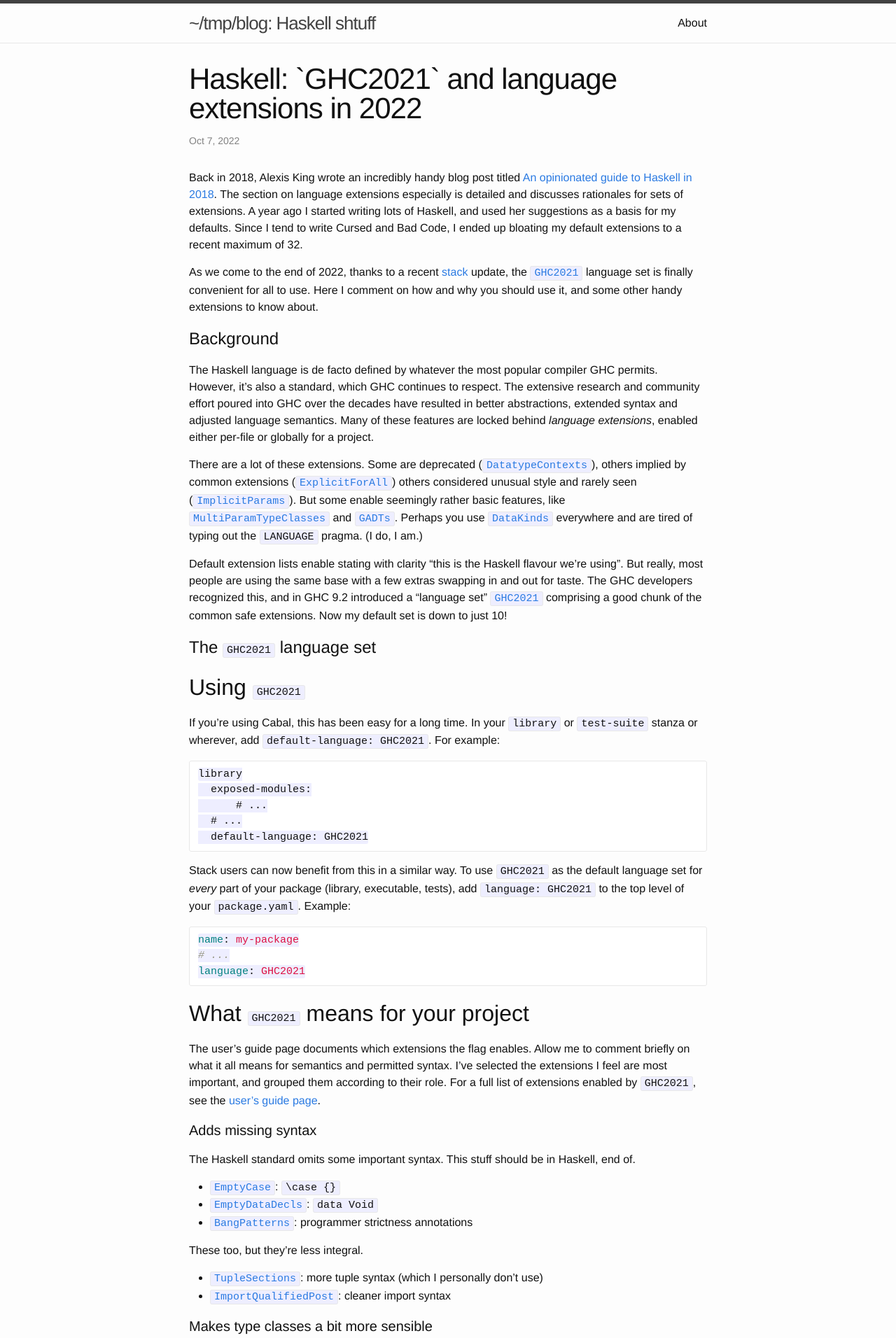
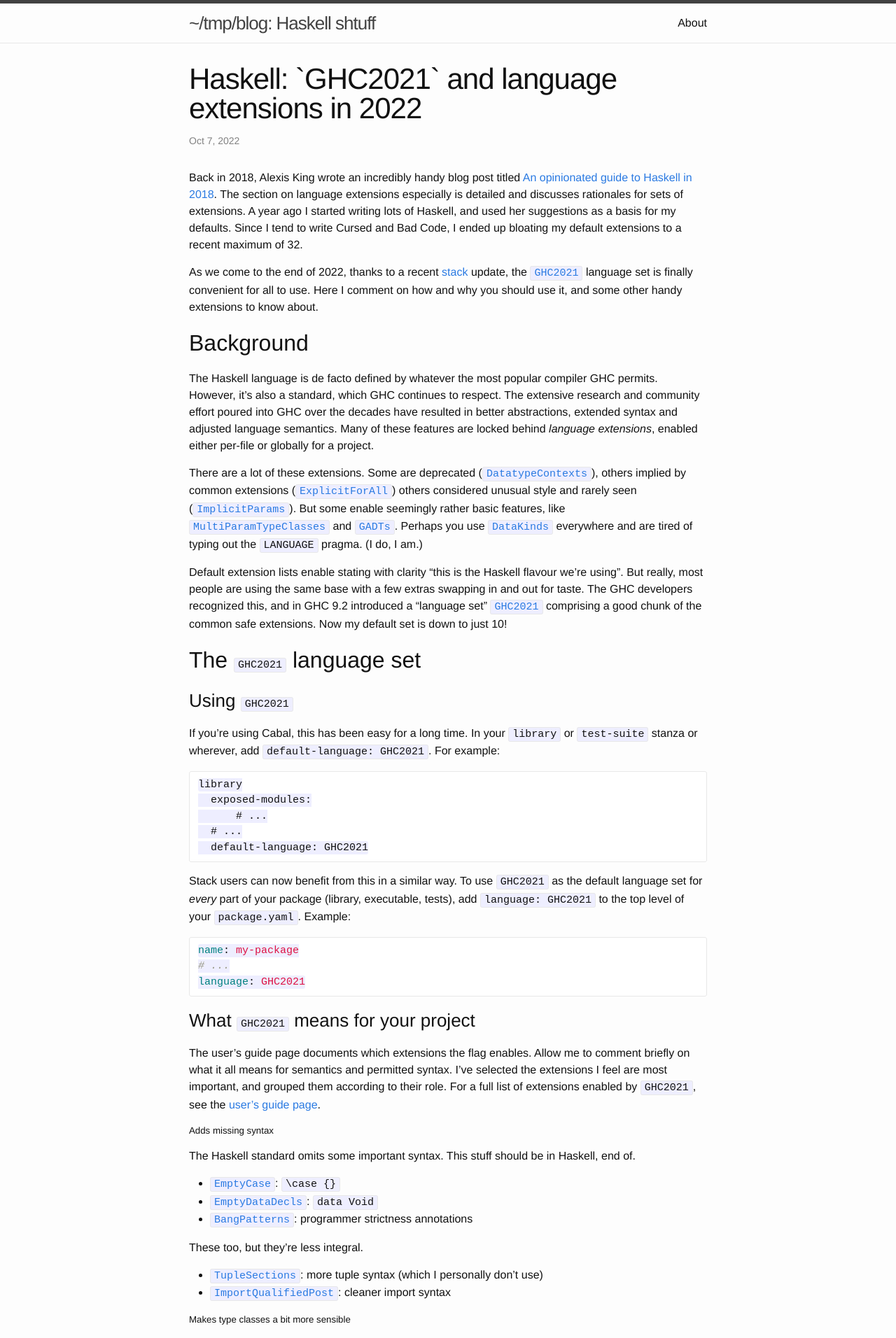
Before and after one commit to raehik/raehik.github.io, a Jekyll site: the page built from _posts/2022-10-07-ghc2021-in-2022.md, in a window 1280 px wide. Shown: the top 1912 px of the page at 70% size. Built offline with Jekyll 4.4.1, drawn with Linux system fonts in a browser that asks for light colours.

````diff
--- a/_posts/2022-10-07-ghc2021-in-2022.md
+++ b/_posts/2022-10-07-ghc2021-in-2022.md
@@ -68,7 +68,7 @@ As we come to the end of 2022, thanks to a recent [stack][] update, the
 [`GHC2021`][] language set is finally convenient for all to use. Here I comment
 on how and why you should use it, and some other handy extensions to know about.
 
-# Background
+## Background
 The Haskell language is de facto defined by whatever the most popular compiler
 GHC permits. However, it's also a standard, which GHC continues to respect. The
 extensive research and community effort poured into GHC over the decades have
@@ -89,8 +89,8 @@ swapping in and out for taste. The GHC developers recognized this, and in GHC
 9.2 introduced a "language set" [`GHC2021`][] comprising a good chunk of the
 common safe extensions. Now my default set is down to just 10!
 
-# The `GHC2021` language set
-## Using `GHC2021`
+## The `GHC2021` language set
+### Using `GHC2021`
 If you're using Cabal, this has been easy for a long time. In your `library` or
 `test-suite` stanza or wherever, add `default-language: GHC2021`. For example:
 
@@ -113,14 +113,14 @@ name: my-package
 language: GHC2021
 ```
 
-## What `GHC2021` means for your project
+### What `GHC2021` means for your project
 The user's guide page documents which extensions the flag enables. Allow me to
 comment briefly on what it all means for semantics and permitted syntax. I've
 selected the extensions I feel are most important, and grouped them according to
 their role. For a full list of extensions enabled by `GHC2021`, see the [user's
 guide page][GHC2021].
 
-#### Adds missing syntax
+##### Adds missing syntax
 The Haskell standard omits some important syntax. This stuff should be in
 Haskell, end of.
 
@@ -133,14 +133,14 @@ These too, but they're less integral.
   * [`TupleSections`][]: more tuple syntax (which I personally don't use)
   * [`ImportQualifiedPost`][]: cleaner import syntax
 
-#### Makes type classes a bit more sensible
+##### Makes type classes a bit more sensible
 Type classes have evolved a lot over GHC's lifetime. `GHC2021` thankfully
 enables the ones you need to have a good time.
 
   * [`MultiParamTypeClasses`][]: or no `MonadReader r m` for you!
   * [`FlexibleInstances`][], [`FlexibleContexts`][]: relax silly rules
 
-#### Fleshes out kind system
+##### Fleshes out kind system
 Through extensive changes to Haskell's kind system, GHC gives programmers
 extremely powerful tools. Most of the big players are provided by `GHC2021`. The
 syntax additions are small/ingrained enough into the existing language that
@@ -150,7 +150,7 @@ reading them shouldn't cause much distress to unaccustomed programmers.
   * [`ConstraintKinds`][]
   * [`StandaloneKindSignatures`][]
 
-#### Powers up type system
+##### Powers up type system
 These are larger changes to the language which are likely to surprise new users.
 They are focused around the explicit quantification and scoping of type
 variables, and the `forall` construct. [`TypeApplications`][] in particular adds
@@ -160,7 +160,7 @@ an extra dimension to function calls.
   * [`ScopedTypeVariables`][]
   * [`TypeApplications`][]
 
-#### Extends deriving mechanism
+##### Extends deriving mechanism
 GHC can derive efficient type class instances for many type classes. `GHC2021`
 enables them all. They do nothing if you don't request GHC derive such an
 instance. The user's guide page
@@ -177,8 +177,8 @@ and its sibling pages are useful for further reading.
 [`StandaloneDeriving`][] is also enabled, which provides more flexible syntax
 for deriving weirder types.
 
-# Other extensions I always use
-## [`DerivingStrategies`][]
+## Other extensions I always use
+### [`DerivingStrategies`][]
 An essential instance derivation extension that barely missed out on `GHC2021`
 inclusion. GHC now has a few ways to derive instances:
 
@@ -207,7 +207,7 @@ newtype BTree a = BTree (Tree a)
 Explicitness is always good. I make a point of using `deriving stock`
 everywhere.
 
-## [`DerivingVia`][]
+### [`DerivingVia`][]
 Mentioned above, this is another deriving extension. It generalizes
 [`GeneralizedNewtypeDeriving`][] (lol), which is another way of saying you
 should always use `DerivingVia` in its place. See the documentation for details.
@@ -215,7 +215,7 @@ should always use `DerivingVia` in its place. See the documentation for details.
 `DerivingVia` actually implies `DerivingStrategies`, but while both remain
 uncommon to see in Haskell code, I like to point them out separately.
 
-## [`LambdaCase`][]
+### [`LambdaCase`][]
 How'd this slip through the cracks? It adds a key piece of syntax:
 
 ```haskell
@@ -227,7 +227,7 @@ intToBool = \case 1 -> True
 The only pointfree style that you can't disagree with. Keep him in your hearts,
 and your `default-extensions`.
 
-## [`NoStarIsType`][]
+### [`NoStarIsType`][]
 [ghc-proposal-0143-remove-star-kind]: https://github.com/ghc-proposals/ghc-proposals/blob/master/proposals/0143-remove-star-kind.rst
 [justin-kuritzkes-perfect-world]: https://www.youtube.com/watch?v=Kl3H4vMqYNo
 
@@ -244,7 +244,7 @@ Take comfort in the knowledge that some day, `NoStarIsType` will be the default.
 Though, um, [one of the GHC proposals][ghc-proposal-0143-remove-star-kind]
 concerning it gives a 7-year deprecation schedule. Oh.
 
-## Larger jumps
+### Larger jumps
 I like to enable these extensions by default, but I understand why they might be
 controversial. Firstly, ones I hope to see in the next `GHC202X`:
 
@@ -259,8 +259,8 @@ And the ones I appreciate are personal decisions:
   * [`MagicHash`][]: for the `GHC.Exts` enjoyers out there -- honestly not a big
     jump from tick prefix notation
 
-# Extensions to enable on-demand
-## [`UndecidableInstances`][]
+## Extensions to enable on-demand
+### [`UndecidableInstances`][]
 The idea of embracing undecidability tends to put people off, but don't be
 afraid of her! This is required for much type class wizardry, in the cases where
 GHC's heuristics can't guarantee instance resolution will terminate. It doesn't
@@ -270,7 +270,7 @@ narrow, writing sensible code.
 Enable only for files where compilation fails and GHC says you need
 `UndecidableInstances` *and* you were expecting that to happen.
 
-## [`AllowAmbiguousTypes`][]
+### [`AllowAmbiguousTypes`][]
 This often goes hand in hand with [`TypeApplications`][]-heavy code. It
 indicates a distinct function design, that certain functions can't be used
 without an explicit type application, which is unusual to most Haskell
@@ -278,11 +278,11 @@ developers.
 
 Similar to `UndecidableInstances`, enable this only when GHC tells you to.
 
-## [`StarIsType`][]
+### [`StarIsType`][]
 As described above, if you enable [`NoStarIsType`][] by default, you may need
 this on occasion to work with modules using the old `Int :: *` style.
 
-## [`ApplicativeDo`][]
+### [`ApplicativeDo`][]
 [Monad of no return]: https://gitlab.haskell.org/ghc/ghc/-/wikis/proposal/monad-of-no-return
 
 A fantastic extension that shines in the infrequent, yet surprisingly real-world
@@ -296,11 +296,11 @@ return][] proposal, in the... far future), and hides a hefty amount of
 implementation complexity. I've only used it recently, and went with per-module.
 Up to you.
 
-## [`CPP`][], [`TemplateHaskell`][]
+### [`CPP`][], [`TemplateHaskell`][]
 These are massive, scary extensions that do a lot, and you should only enable
 one when you have a specific need for it.
 
-# Special mentions
+## Special mentions
 These extensions I don't personally use as defaults, but are useful or worth
 considering.
 
@@ -310,12 +310,12 @@ considering.
   * [`PatternSynonyms`][]: amazing but huge, and without enabling you can still
     use (just not define), so per-module is sensible
 
-# Wrap-up
+## Wrap-up
 `GHC2021` is good to use. It communicates to fellow authors some base
 expectations they should have about the project's syntax. I hope this post may
 illuminate some of more important additions to know about.
 
-# Acknowledgements & further reading
+## Acknowledgements & further reading
 Thanks to all the Haskell folks who freely dispense their experience and
 knowledge: Alexis King, the Kowainik team, everyone on the #haskell IRC
 channel on Libera Chat, among others.
````
